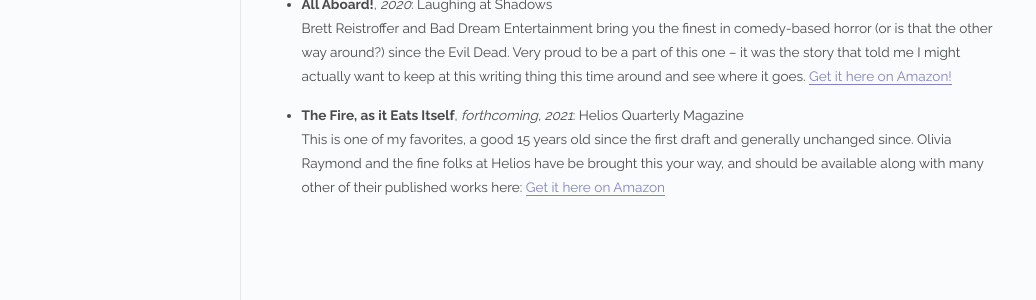
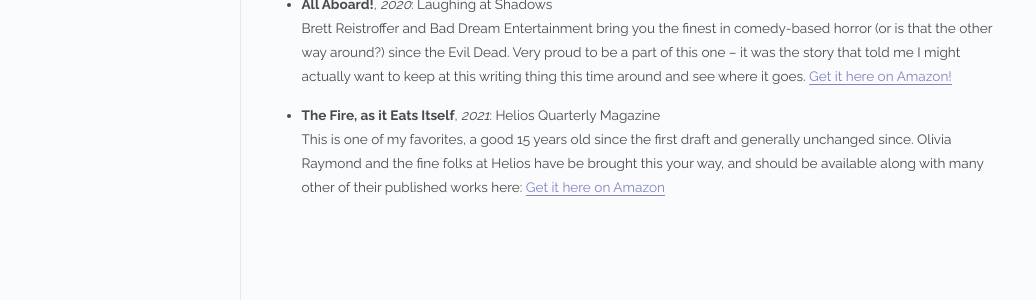
Before and after one commit to Butler-Brand/Butler-Brand.github.io, a Jekyll site: the page built from _posts/2020-01-02-publications-post.md, in a window 1280 px wide. Shown: the part 1138-1438 px from the top of the page, without its empty margins (118-1154 px from the left). Built offline with Jekyll 4.4.1, drawn with Linux system fonts in a browser that asks for light colours; Markdown is read by kramdown in place of the engine named in the settings.

Commit message:
Update 2020-01-02-publications-post.md
Helios entry is no longer forthcoming

```diff
--- a/_posts/2020-01-02-publications-post.md
+++ b/_posts/2020-01-02-publications-post.md
@@ -44,7 +44,7 @@ Look on my Works, ye Mighty, and despair!
 	Very proud to be a part of this one -- it was the story that told me I might actually want to keep at this writing thing this time around and see where it goes.
 	<a href="https://www.amazon.com/Laughing-at-Shadows-Brett-Reistroffer-ebook/dp/B0829GBNRW/ref=pd_rhf_se_p_img_8?_encoding=UTF8&psc=1&refRID=F2VTBN08SV5M4SZWE2R7" target="_blank">Get it here on Amazon!</a>
 	<br />
-* <strong>The Fire, as it Eats Itself</strong>, <em>forthcoming, 2021</em>: Helios Quarterly Magazine<br />
+* <strong>The Fire, as it Eats Itself</strong>, <em>2021</em>: Helios Quarterly Magazine<br />
 	This is one of my favorites, a good 15 years old since the first draft and generally unchanged since. Olivia Raymond and the fine folks at Helios have
 	be brought this your way, and should be available along with many other of their published works here:
 	<a href="https://www.amazon.ca/gp/product/B09CJB84ZC?tag=books2read02-20" target="_blank">Get it here on Amazon</a>
```
